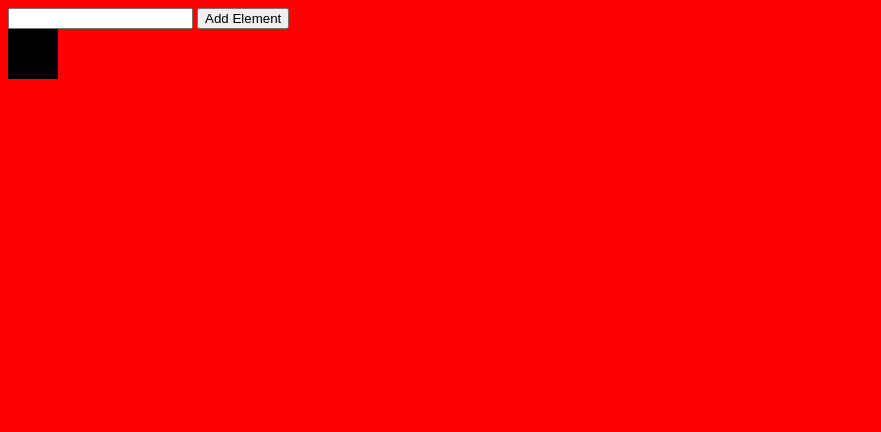
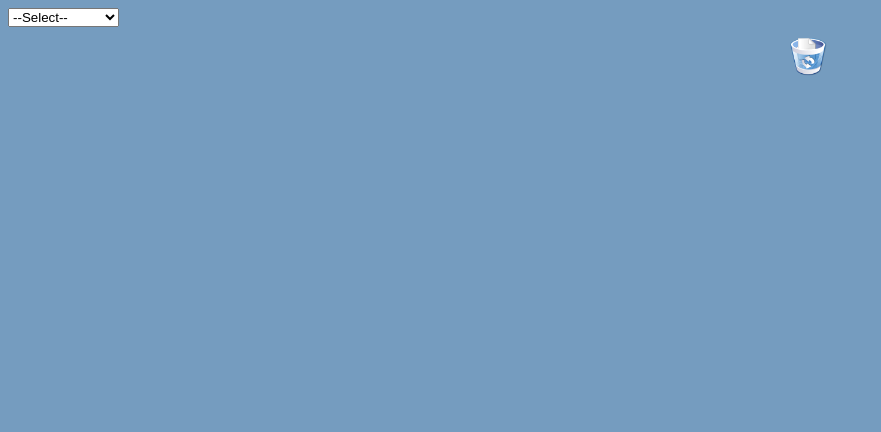
Before and after one commit to ebuzz/MyChemicalRomance-UI, a website: page public/index.html in a window 1280 px wide. Shown: the whole page, without its empty margins (0-881 px from the left). Drawn offline with Linux system fonts and the light colour scheme.

Commit message:
Merge conflicts

```diff
--- a/public/index.html
+++ b/public/index.html
@@ -6,38 +6,121 @@
     <script src='lib/jcanvas/13.03.20/jcanvas.js'></script>
     <script src='js/mcr.backend.js'></script>
     <script src='js/mcr.frontend.js'></script>
-    <script>
-        var currentId = 0;
-        function addChemical() {
-            var chemical = {
-                id: currentId++,
-                symbol: $('#chemSymbol').val()
-            };
-
-            mixingBoard.addChemical(chemical);
-
-            $("canvas").drawChemicalElement({
-                name: chemical.id,
-                chemical: chemical,
-                layer: true,
-                draggable: true,
-                fillStyle: "#fff",
-                symbol: $('#chemSymbol').val(),
-                width: 50,
-                height: 50,
-                x: 300,
-                y: 300,
-                dragstop: function(event) {
-                    if(event.x < 50 && event.y < 50) {
-                        mixingBoard.removeChemical(chemical);
-                    }
-                }
-            });
-        }
-    </script>
 </head>
-<body style="background-color: #FF0000">
-    <input type="text" id="chemSymbol" /> <input type="button" onclick="addChemical()" value="Add Element"/><br/>
-    <canvas id='canvas' height='400px' width='900px'></canvas>
+<body style="background-color: #759CBF">
+    <select id="chemSymbol">
+        <option value=''>--Select--</option>
+        <option value='H'>Hydrogen</option>
+        <option value='He'>Helium</option>
+        <option value='Li'>Lithium</option>
+        <option value='Be'>Beryllium</option>
+        <option value='B'>Boron</option>
+        <option value='C'>Carbon</option>
+        <option value='N'>Nitrogen</option>
+        <option value='O'>Oxygen</option>
+        <option value='F'>Fluorine</option>
+        <option value='Ne'>Neon</option>
+        <option value='Na'>Sodium</option>
+        <option value='Mg'>Magnesium</option>
+        <option value='Al'>Aluminum</option>
+        <option value='Si'>Silicon</option>
+        <option value='P'>Phosphorus</option>
+        <option value='S'>Sulfur</option>
+        <option value='Cl'>Chlorine</option>
+        <option value='Ar'>Argon</option>
+        <option value='K'>Potassium</option>
+        <option value='Ca'>Calcium</option>
+        <option value='Sc'>Scandium</option>
+        <option value='Ti'>Titanium</option>
+        <option value='V'>Vanadium</option>
+        <option value='Cr'>Chromium</option>
+        <option value='Mn'>Manganese</option>
+        <option value='Fe'>Iron</option>
+        <option value='Co'>Cobalt</option>
+        <option value='Ni'>Nickel</option>
+        <option value='Cu'>Copper</option>
+        <option value='Zn'>Zinc</option>
+        <option value='Ga'>Gallium</option>
+        <option value='Ge'>Germanium</option>
+        <option value='As'>Arsenic</option>
+        <option value='Se'>Selenium</option>
+        <option value='Br'>Bromine</option>
+        <option value='Kr'>Krypton</option>
+        <option value='Rb'>Rubidium</option>
+        <option value='Sr'>Strontium</option>
+        <option value='Y'>Yttrium</option>
+        <option value='Zr'>Zirconium</option>
+        <option value='Nb'>Niobium</option>
+        <option value='Mo'>Molybdenum</option>
+        <option value='Tc'>Technetium</option>
+        <option value='Ru'>Ruthenium</option>
+        <option value='Rh'>Rhodium</option>
+        <option value='Pd'>Palladium</option>
+        <option value='Ag'>Silver</option>
+        <option value='Cd'>Cadmium</option>
+        <option value='In'>Indium</option>
+        <option value='Sn'>Tin</option>
+        <option value='Sb'>Antimony</option>
+        <option value='Te'>Tellurium</option>
+        <option value='I'>Iodine</option>
+        <option value='Xe'>Xenon</option>
+        <option value='Cs'>Cesium</option>
+        <option value='Ba'>Barium</option>
+        <option value='La'>Lanthanum</option>
+        <option value='Ce'>Cerium</option>
+        <option value='Pr'>Praseodymium</option>
+        <option value='Nd'>Neodymium</option>
+        <option value='Pm'>Promethium</option>
+        <option value='Sm'>Samarium</option>
+        <option value='Eu'>Europium</option>
+        <option value='Gd'>Gadolinium</option>
+        <option value='Tb'>Terbium</option>
+        <option value='Dy'>Dysprosium</option>
+        <option value='Ho'>Holmium</option>
+        <option value='Er'>Erbium</option>
+        <option value='Tm'>Thulium</option>
+        <option value='Yb'>Ytterbium</option>
+        <option value='Lu'>Lutetium</option>
+        <option value='Hf'>Hafnium</option>
+        <option value='Ta'>Tantalum</option>
+        <option value='W'>Tungsten</option>
+        <option value='Re'>Rhenium</option>
+        <option value='Os'>Osmium</option>
+        <option value='Ir'>Iridium</option>
+        <option value='Pt'>Platinum</option>
+        <option value='Au'>Gold</option>
+        <option value='Hg'>Mercury</option>
+        <option value='Tl'>Thallium</option>
+        <option value='Pb'>Lead</option>
+        <option value='Bi'>Bismuth</option>
+        <option value='Po'>Polonium</option>
+        <option value='At'>Astatine</option>
+        <option value='Rn'>Radon</option>
+        <option value='Fr'>Francium</option>
+        <option value='Ra'>Radium</option>
+        <option value='Ac'>Actinium</option>
+        <option value='Th'>Thorium</option>
+        <option value='Pa'>Protactinium</option>
+        <option value='U'>Uranium</option>
+        <option value='Np'>Neptunium</option>
+        <option value='Pu'>Plutonium</option>
+        <option value='Am'>Americium</option>
+        <option value='Cm'>Curium</option>
+        <option value='Bk'>Berkelium</option>
+        <option value='Cf'>Californium</option>
+        <option value='Es'>Einsteinium</option>
+        <option value='Fm'>Fermium</option>
+        <option value='Md'>Mendelevium</option>
+        <option value='No'>Nobelium</option>
+        <option value='Lr'>Lawrencium</option>
+        <option value='Rf'>Rutherfordium</option>
+        <option value='Db'>Dubnium</option>
+        <option value='Sg'>Seaborgium</option>
+        <option value='Bh'>Bohrium</option>
+        <option value='Hs'>Hassium</option>
+        <option value='Mt'>Meitnerium</option>
+    </select>
+    <br/>
+    <canvas id='canvas' height='400px' width='900px' style="border-bottom-width: 1;border-color: black"></canvas>
 </body>
 </html>
--- a/public/js/mcr.frontend.js
+++ b/public/js/mcr.frontend.js
@@ -1,14 +1,15 @@
 $(document).ready(function(){
     'use strict';
 
+    var currentId = 1;
     //Why doesnt this stay on the Canvas
-    $("canvas").drawRect({
-        fillStyle: "#000",
-        x: 0,
-        y: 0,
-        width: 50,
-        height: 50,
-        fromCenter: false
+
+    $("canvas").drawImage({
+        name:'trashcan',
+        layer: true,
+        source: "images/trashcan_full.png",
+        x: 800, y: 30,
+        scale: 0.3
     });
 
     $.jCanvas.extend({
@@ -16,9 +17,7 @@ $(document).ready(function(){
         props: {},
         fn: function(ctx, params) {
 
-            $("canvas")
-
-            .drawRect({
+            $("canvas").drawRect({
                 fillStyle: params.fillStyle,
                 x: params.x,
                 y: params.y,
@@ -55,6 +54,38 @@ $(document).ready(function(){
 //        y: 130
 //    });
 
+    $('#chemSymbol').on('change', function() {
+        var symbol = $('#chemSymbol').val();
+        if(symbol === '') {
+            return;
+        }
+        var chemical = {
+            id: currentId++,
+            symbol: symbol
+        };
+
+        mixingBoard.addChemical(chemical);
+
+        $("canvas").drawChemicalElement({
+            name: ''+chemical.id,
+            chemical: chemical,
+            layer: true,
+            draggable: true,
+            fillStyle: "#fff",
+            symbol: $('#chemSymbol').val(),
+            width: 50,
+            height: 50,
+            x: 300,
+            y: 300,
+            dragstop: function(event) {
+                var withinXBoundry = (event.x < 800 && event.x > 770);
+                var withinYBoundry = (event.y > 15 && event.y < 45);
+                if(withinXBoundry && withinYBoundry) {
+                    mixingBoard.removeChemical(chemical);
+                }
+            }
+        });
+    });
 
 });
 
@@ -68,7 +99,7 @@ var mixingBoard = {
     removeChemical: function(chemical) {
         for(var i = 0; i < this.chemicals.length; i++) {
             if(this.chemicals[i].id === chemical.id) {
-                $("canvas").removeLayer(this.chemicals[i].id);
+                $("canvas").removeLayer(''+this.chemicals[i].id);
                 this.chemicals.splice(i, 1);
             }
         }
```
Also changed, not shown: public/images/trashcan_full.png (added).
